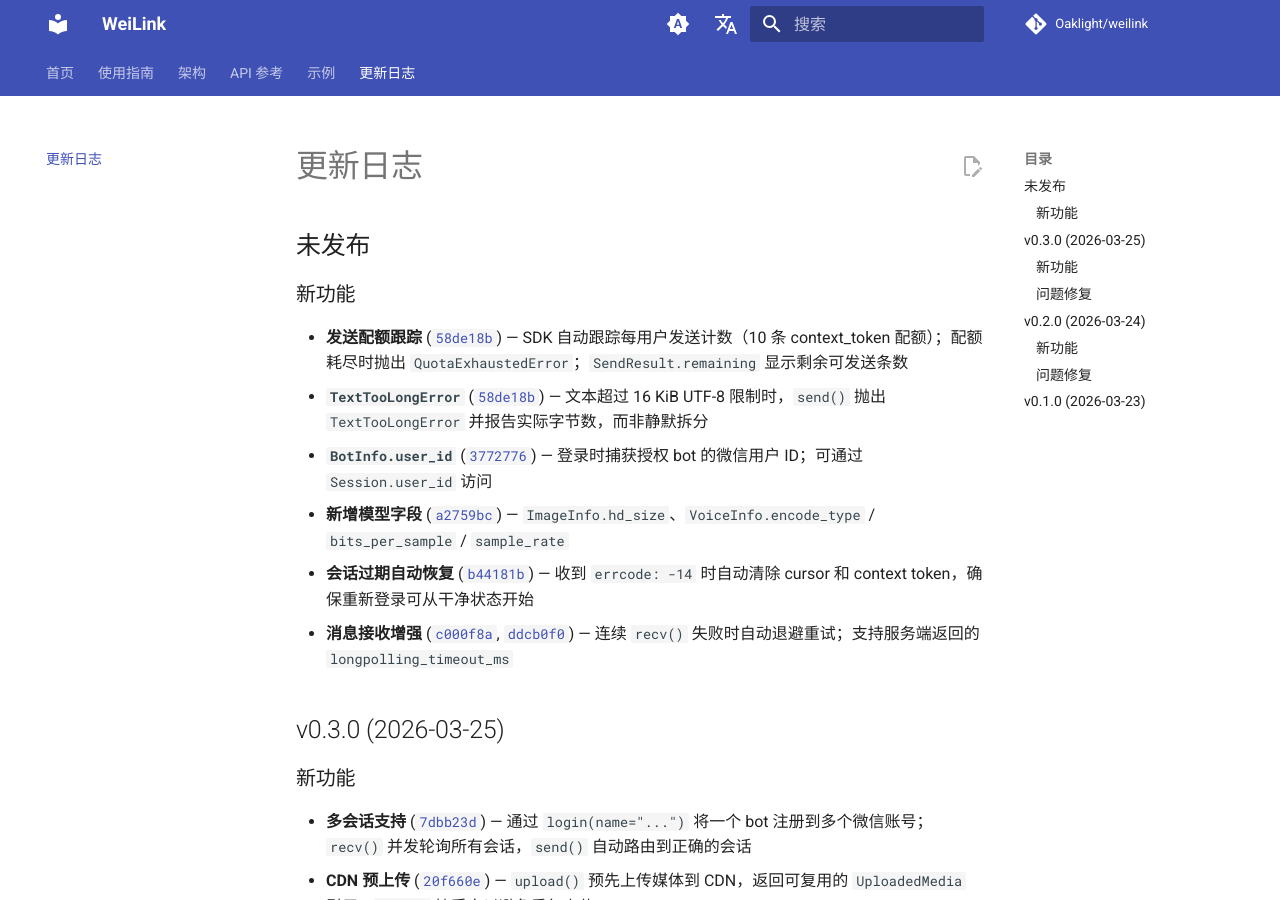
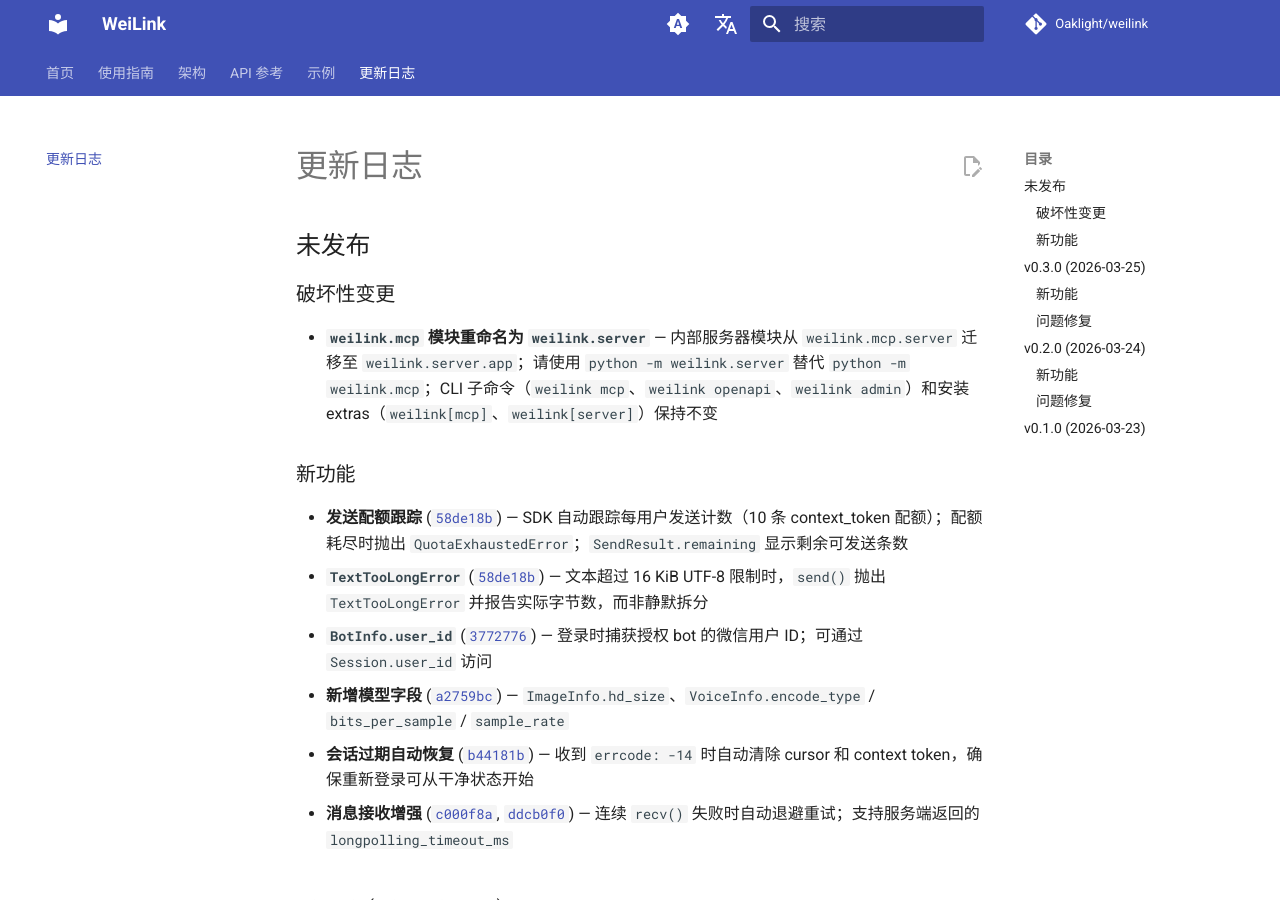
Before and after one commit to Oaklight/weilink, an MkDocs documentation site: the page built from docs/changelog.md, in a window 1280 px wide and 900 px high. Built offline with MkDocs 1.6.1 and Material for MkDocs 9.7.7, drawn with Linux system fonts in a browser that asks for light colours; comment, search, counter and statistics services are not loaded.

Commit message:
Update docs for weilink.mcp → weilink.server rename
Update module paths in architecture diagrams, MCP server usage
examples, and add breaking change entry to changelog.

```diff
--- a/docs/changelog.md
+++ b/docs/changelog.md
@@ -1,6 +1,10 @@
 # 更新日志
 
 ## 未发布
+
+### 破坏性变更
+
+- **`weilink.mcp` 模块重命名为 `weilink.server`** — 内部服务器模块从 `weilink.mcp.server` 迁移至 `weilink.server.app`；请使用 `python -m weilink.server` 替代 `python -m weilink.mcp`；CLI 子命令（`weilink mcp`、`weilink openapi`、`weilink admin`）和安装 extras（`weilink[mcp]`、`weilink[server]`）保持不变
 
 ### 新功能
 
```
Also changed, not shown: docs/architecture.md (+4 -4 lines), docs/usage/mcp.md (+2 -2 lines).
